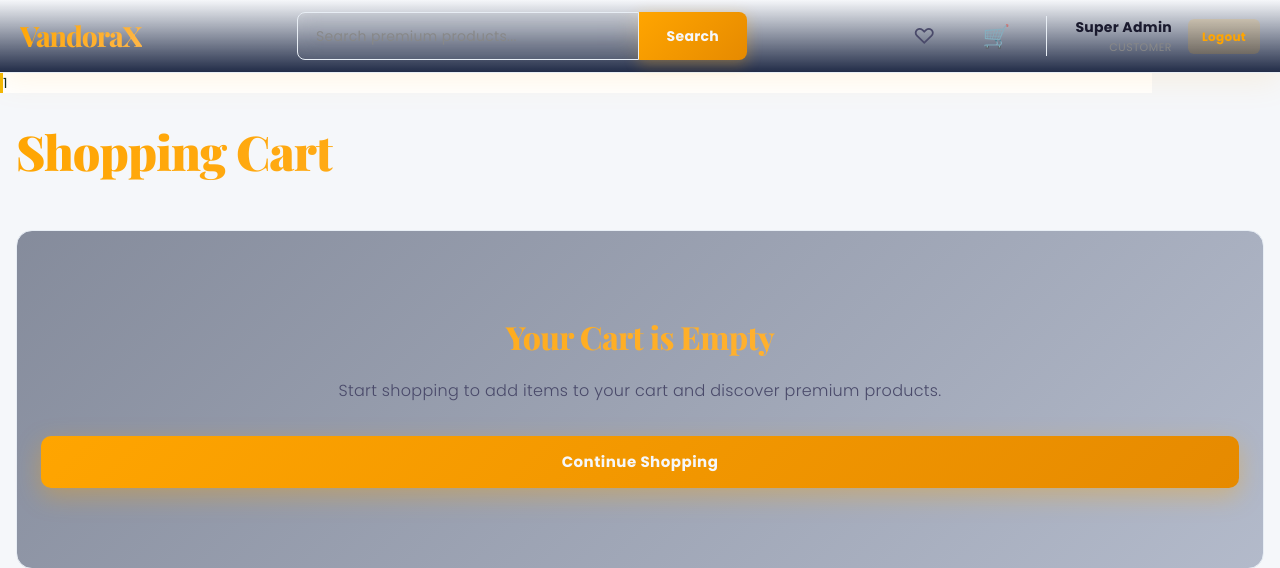
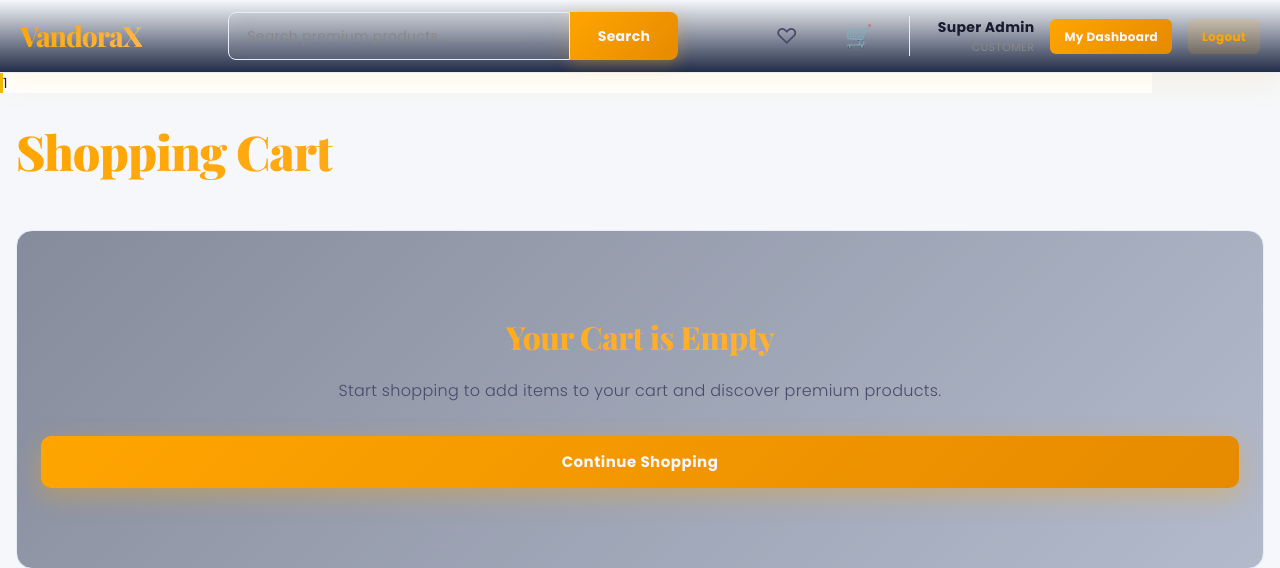
Before and after one commit to mabubakar4321/VandoraX-Multi-Vendor-E-Commerce-Application-, a Laravel app: page /cart in a window 1280 px wide. Shown: the top 568 px of the page. Run offline with Laravel 12, Linux system fonts and the light colour scheme; the visitor is signed in with stand-in values (Sample User, id 1); data comes from the database, SQL or seed files in the repository; data that the repository does not hold is empty; style sheets or scripts are compiled from the project's sources; parts of the project's set-up code (start-up, migrations or seed data) failed here and were passed over; some libraries are stand-ins or nearby versions.

Commit message:
feat: Add 'My Dashboard' button next to logout in storefront header
Changes:
- Added dashboard button linking to customer orders page (route: order.index)
- Button styled with accent color gradient to match design
- Positioned between user info and logout button
- Hover effect with elevation and shadow for better UX
- Mobile responsive with proper spacing

The button allows customers to quickly access their orders and dashboard
from the storefront header.

Co-Authored-By: Claude Code <noreply@anthropic.com>

```diff
--- a/resources/views/components/storefront-header.blade.php
+++ b/resources/views/components/storefront-header.blade.php
@@ -30,6 +30,7 @@
                         <div class="user-name">{{ auth()->user()->name }}</div>
                         <div class="user-role">Customer</div>
                     </div>
+                    <a href="{{ route('order.index') }}" class="dashboard-btn">My Dashboard</a>
                     <form method="POST" action="{{ route('customer.logout') }}" style="margin: 0;">
                         @csrf
                         <button type="submit" class="logout-btn">Logout</button>
@@ -200,6 +201,25 @@
         letter-spacing: 0.5px;
     }
 
+    .dashboard-btn {
+        padding: 8px 14px;
+        background: linear-gradient(135deg, var(--accent) 0%, var(--accent-dark) 100%);
+        color: var(--primary);
+        font-weight: 700;
+        font-size: 12px;
+        border-radius: 6px;
+        cursor: pointer;
+        transition: all 0.3s ease;
+        text-decoration: none;
+        display: inline-block;
+        border: none;
+    }
+
+    .dashboard-btn:hover {
+        transform: translateY(-2px);
+        box-shadow: 0 4px 12px rgba(255, 165, 0, 0.4);
+    }
+
     .logout-btn {
         padding: 8px 14px;
         background: rgba(255, 165, 0, 0.15);
```
